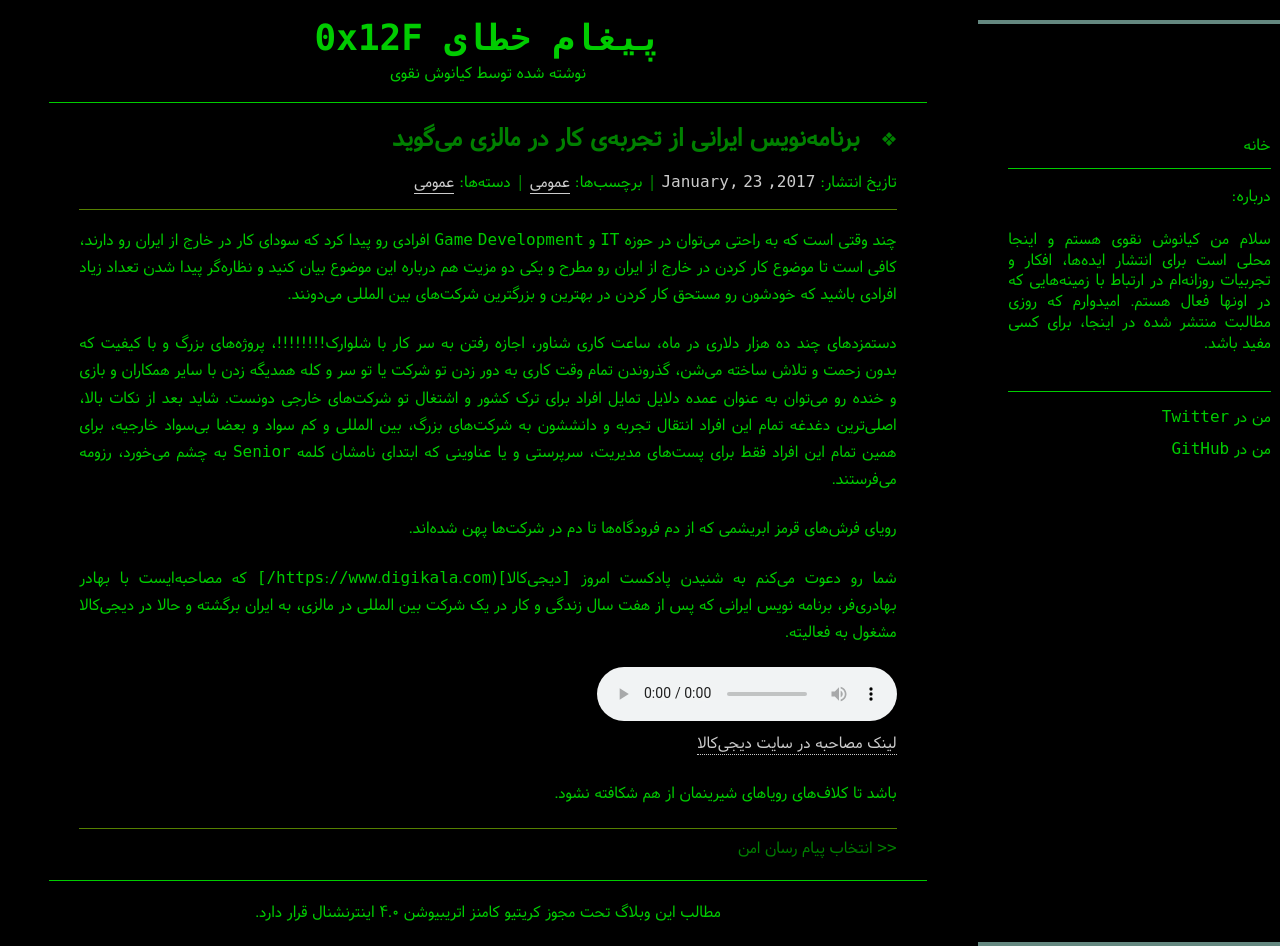
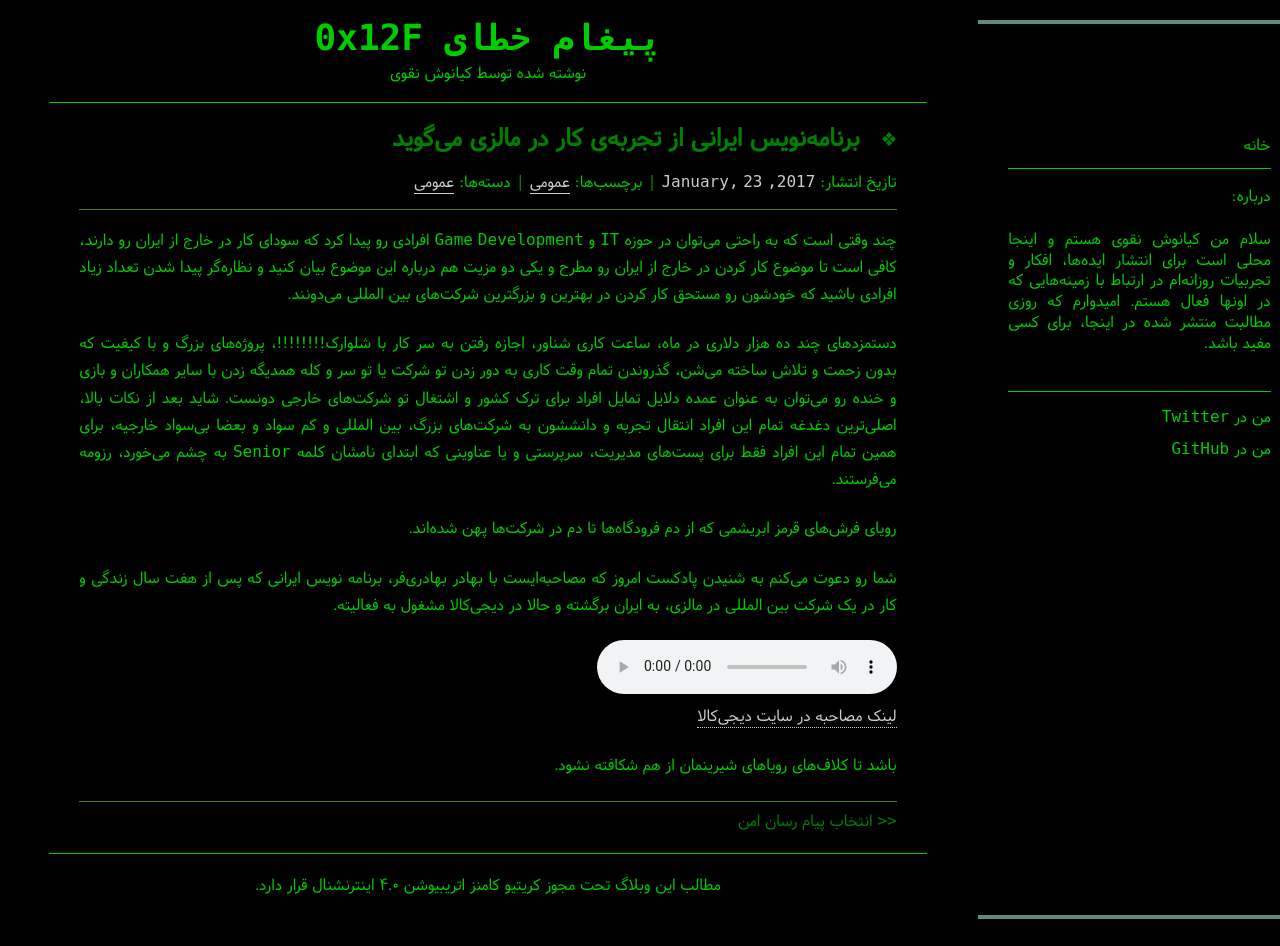
Before and after one commit to rashid2003/theskn, a Jekyll site: the page built from _posts/2017-01-24-مصاحبه دیجی-کالا-با-بهادر-بهادری-فر.md, in a window 1280 px wide. Built offline with Jekyll 4.4.1, drawn with Linux system fonts in a browser that asks for light colours; nearby versions of some CDN libraries; comment, search, counter and statistics services are not loaded; after the commit the page ends 919 px from its top, so only the background shows below that.

Commit message:
Fix links

```diff
--- a/_posts/2017-01-24-مصاحبه دیجی-کالا-با-بهادر-بهادری-فر.md
+++ b/_posts/2017-01-24-مصاحبه دیجی-کالا-با-بهادر-بهادری-فر.md
@@ -19,7 +19,7 @@ excerpt_separator: <!--more-->
 
 رویای فرش‌های قرمز ابریشمی که از دم فرودگاه‌ها تا دم در شرکت‌ها پهن شده‌اند.
 
-شما رو دعوت می‌کنم به شنیدن پادکست امروز [دیجی‌کالا](https://www.digikala.com/] که مصاحبه‌ایست با بهادر بهادری‌فر، برنامه نویس ایرانی که پس از هفت سال زندگی و کار در یک شرکت بین المللی در مالزی، به ایران برگشته و حالا در دیجی‌کالا مشغول به فعالیته.
+شما رو دعوت می‌کنم به شنیدن پادکست امروز که مصاحبه‌ایست با بهادر بهادری‌فر، برنامه نویس ایرانی که پس از هفت سال زندگی و کار در یک شرکت بین المللی در مالزی، به ایران برگشته و حالا در دیجی‌کالا مشغول به فعالیته.
 
 <audio controls>
   <source src="https://mag.digikala.com/wp-content/uploads/2017/01/programming-2_01_1.mp3?_=1" type="audio/ogg">
```
